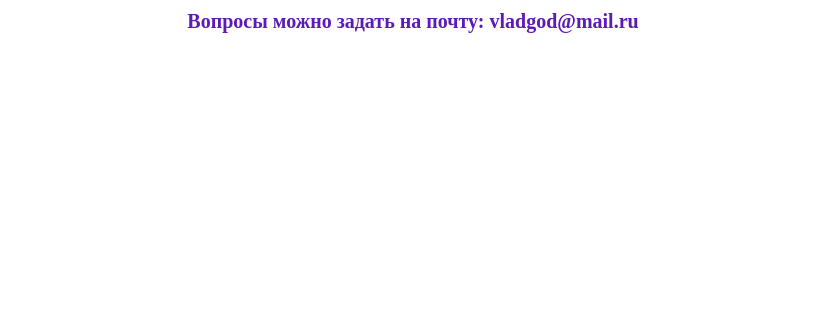
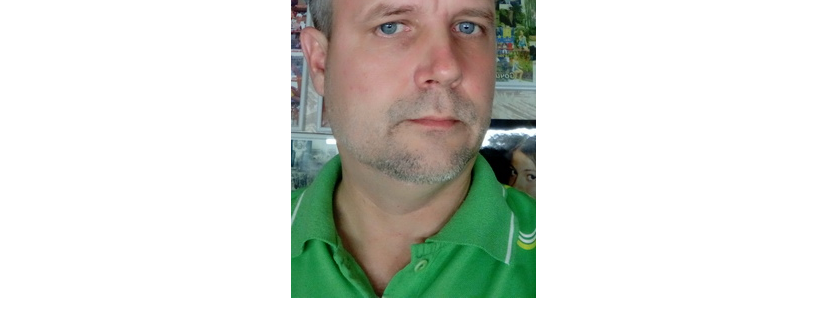
Before and after one commit to VladGod66/vladgod.ru, a plain HTML site: page index.html in a window 1280 px wide. Shown: the part 223-542 px from the top of the page, without its empty margins (227-1052 px from the left). Drawn offline with Linux system fonts and the light colour scheme.

Commit message:
Добавляет фото

```diff
--- a/index.html
+++ b/index.html
@@ -12,6 +12,9 @@
     <body>
         <header>
             <h1 class="header1">Персональный сайт Владислава Годунова</h1>
+            <div class="photo-container">
+                <img class="photo" src="images/vlad.jpg" width="245" height="420" alt="Фото Владислава Годунова">
+            </div>
             <h1 class="header1">(http://vladgod.ru)</h1>
             <h2 class="header2">В настоящее время находится в разработке</h2>
             <h3 class="header3">Вопросы можно задать на почту: vladgod@mail.ru</h3>
--- a/styles.css
+++ b/styles.css
@@ -15,3 +15,13 @@
     color: rgb(94, 25, 185);
     text-align: center;
 }
+
+.photo-container {
+    display: flex;
+    justify-content: center;
+}
+.photo {
+    width: 245px;
+    height: 420px;
+
+}
```
Also changed, not shown: images/vlad.jpg (added).
